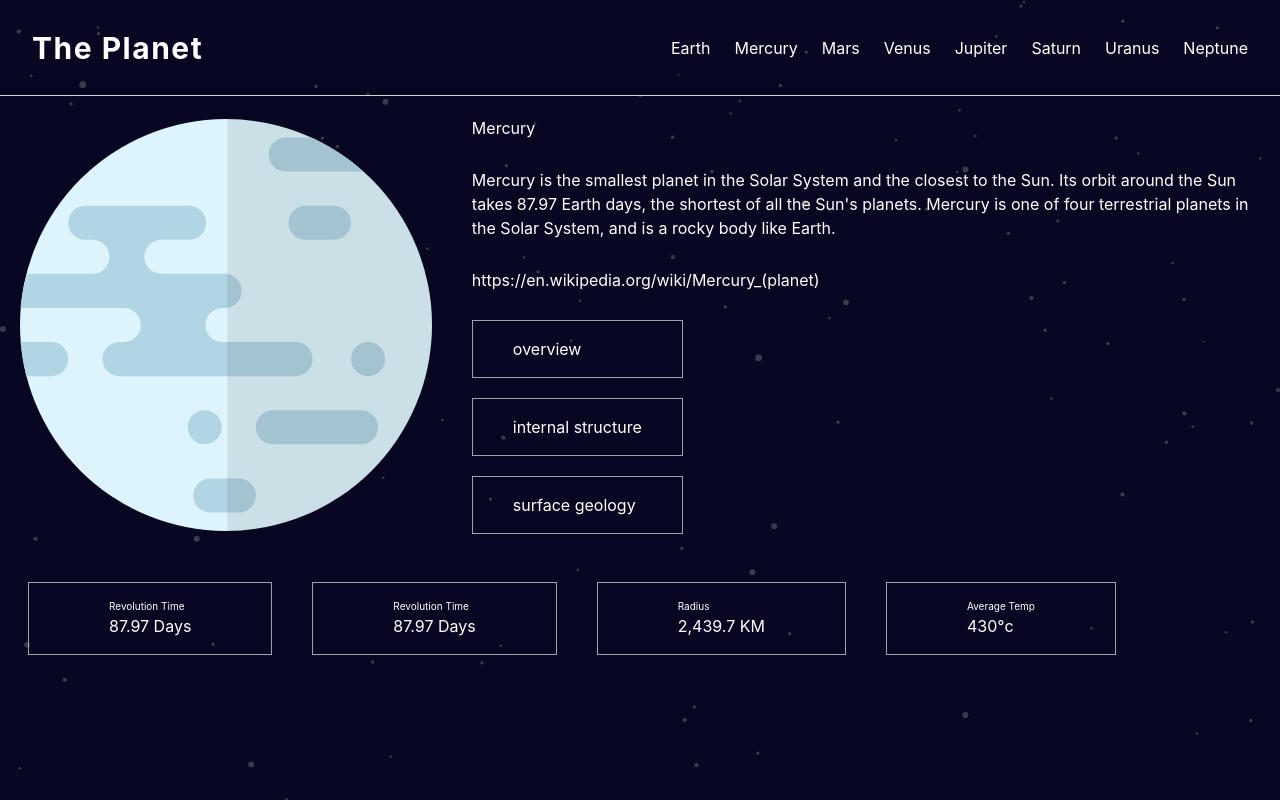
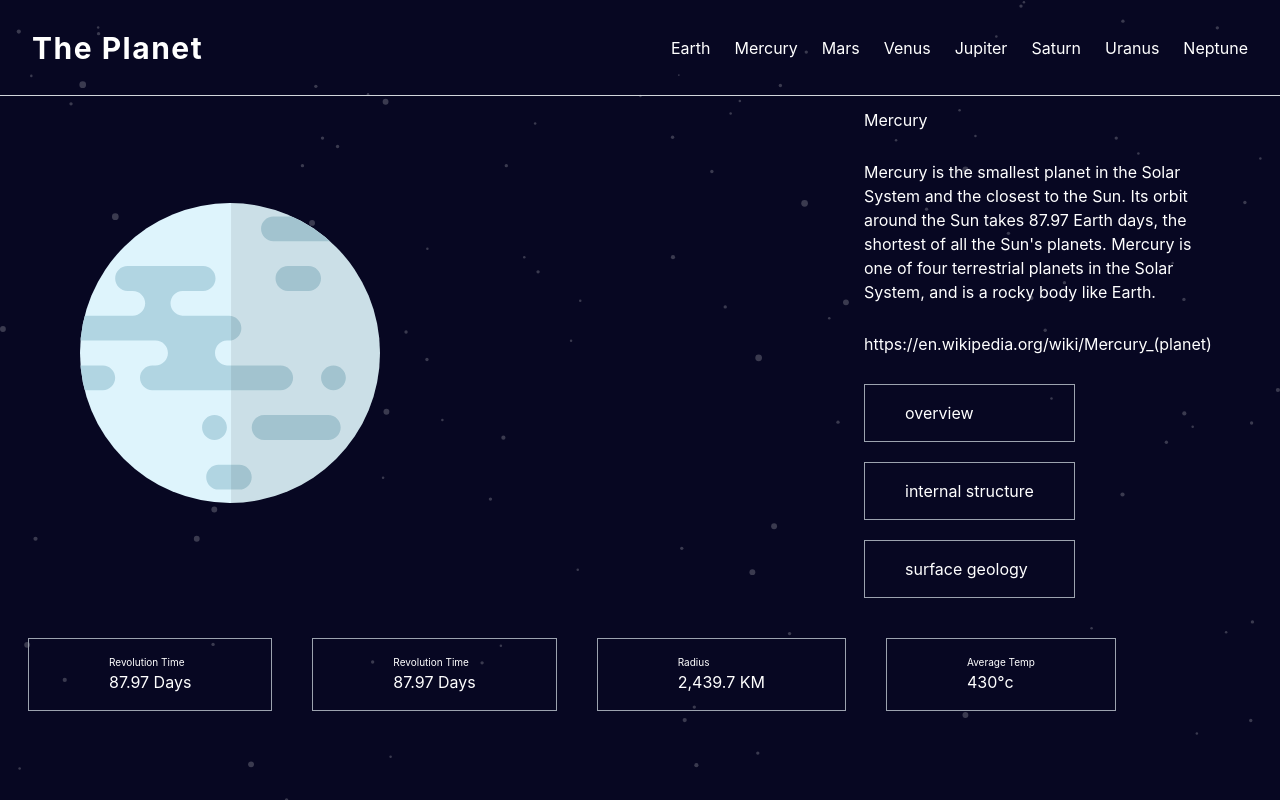
Before and after one commit to Afaqak/planet-facts-site, a Next.js app: page / in a window 1280 px wide. Built offline with nearby package versions, Linux system fonts and the light colour scheme.

Commit message:
fixing styling

```diff
--- a/pages/index.tsx
+++ b/pages/index.tsx
@@ -17,10 +17,12 @@ export default function Home() {
         <meta name="description" content="Generated by create next app" />
         <link rel="icon" href="/favicon.ico" />
       </Head>
-      <div className='p-5'>
-        <div className='flex text-white justify-between items-center space-x-10'>
-          <Image src={planet.images.planet} alt={planet.name} width={1000} height={1000} />
-            <div className='flex flex-col space-y-7'>
+      <div className=''>
+        <div className='flex text-white items-center justify-between
+          py-3 px-10 md:px-20
+        '>
+          <Image src={planet.images.planet} alt={planet.name} width={300} height={300} />
+            <div className='flex flex-col space-y-7 w-[30%]'>
             <h1>
               {planet.name}
             </h1>
@@ -30,26 +32,36 @@ export default function Home() {
             <p>
               {category.source}
             </p>
-          <div className='flex flex-col w-[fit-content] space-y-5'>
+          <div className='flex flex-col w-[fit-content] space-y-5
+          '>
             <h2
               onClick={() => {
                 setCategory(planet.overview);
               }}
-            className='border border-gray-400 px-10 py-4'>
+            className='border border-gray-400 px-10 py-4
+            hover:bg-purple-600 hover:text-white
+            transition duration-500 ease-in-out
+            '>
               overview
             </h2>
             <h2
               onClick={() => {
                 setCategory(planet.structure);
               }}
-            className='border border-gray-400 px-10 py-4'>
+            className='border border-gray-400 px-10 py-4
+            hover:bg-purple-600 hover:text-white
+            transition duration-500 ease-in-out
+            '>
               internal structure
             </h2>
             <h2
               onClick={() => {
                 setCategory(planet.geology);
               }}
-            className='border border-gray-400 px-10 py-4'>
+            className='border border-gray-400 px-10 py-4
+            hover:bg-purple-600 hover:text-white
+            transition duration-500 ease-in-out
+            '>
               surface geology
             </h2>
           </div>
```
